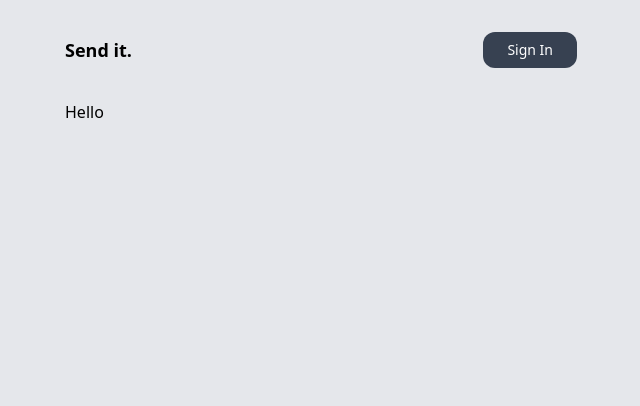
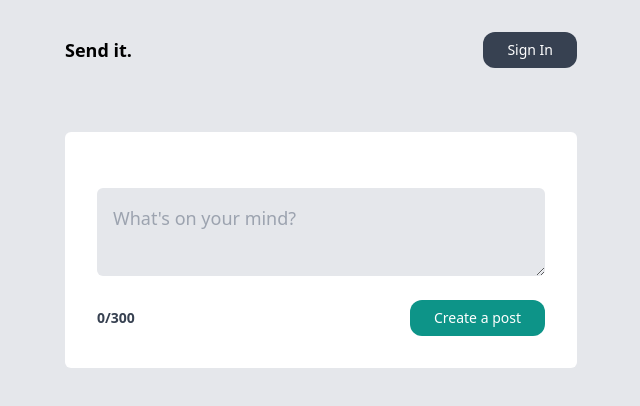
Before and after one commit to ngkimtran/postit, a Next.js app: page / in a window 1280 px wide. Shown: the top 406 px of the page, without its empty margins (319-959 px from the left). Built offline with nearby package versions, Linux system fonts and the light colour scheme; no server answers.

Commit message:
Add create post functionality

```diff
--- /dev/null
+++ b/app/components/AddPost.tsx
@@ -0,0 +1,38 @@
+"use client";
+
+import { useState } from "react";
+
+const AddPost = () => {
+  const [title, setTitle] = useState("");
+  const [isDisabled, setIsDisabled] = useState(false);
+
+  return (
+    <form className="bg-white my-8 p-8 rounded-md">
+      <div className="flex flex-col my-4">
+        <textarea
+          onChange={(e) => setTitle(e.target.value)}
+          name="title"
+          value={title}
+          placeholder="What's on your mind?"
+          className="p-4 text-lg rounded-md my-2 bg-gray-200"
+        />
+      </div>
+      <div className="flex items-center justify-between gap-2">
+        <p
+          className={`font-bold text-sm ${
+            title.length > 300 ? "text-red-700" : "text-gray-700"
+          }`}
+        >{`${title.length}/300`}</p>
+        <button
+          disabled={isDisabled}
+          className="text-sm bg-teal-600 text-white py-2 px-6 rounded-xl disabled:opacity-25"
+          type="submit"
+        >
+          Create a post
+        </button>
+      </div>
+    </form>
+  );
+};
+
+export default AddPost;
--- a/app/page.tsx
+++ b/app/page.tsx
@@ -1,7 +1,11 @@
+"use client";
+
+import AddPost from "./components/AddPost";
+
 export default function Home() {
   return (
     <main>
-      <h1>Hello</h1>
+      <AddPost />
     </main>
   );
 }
```
